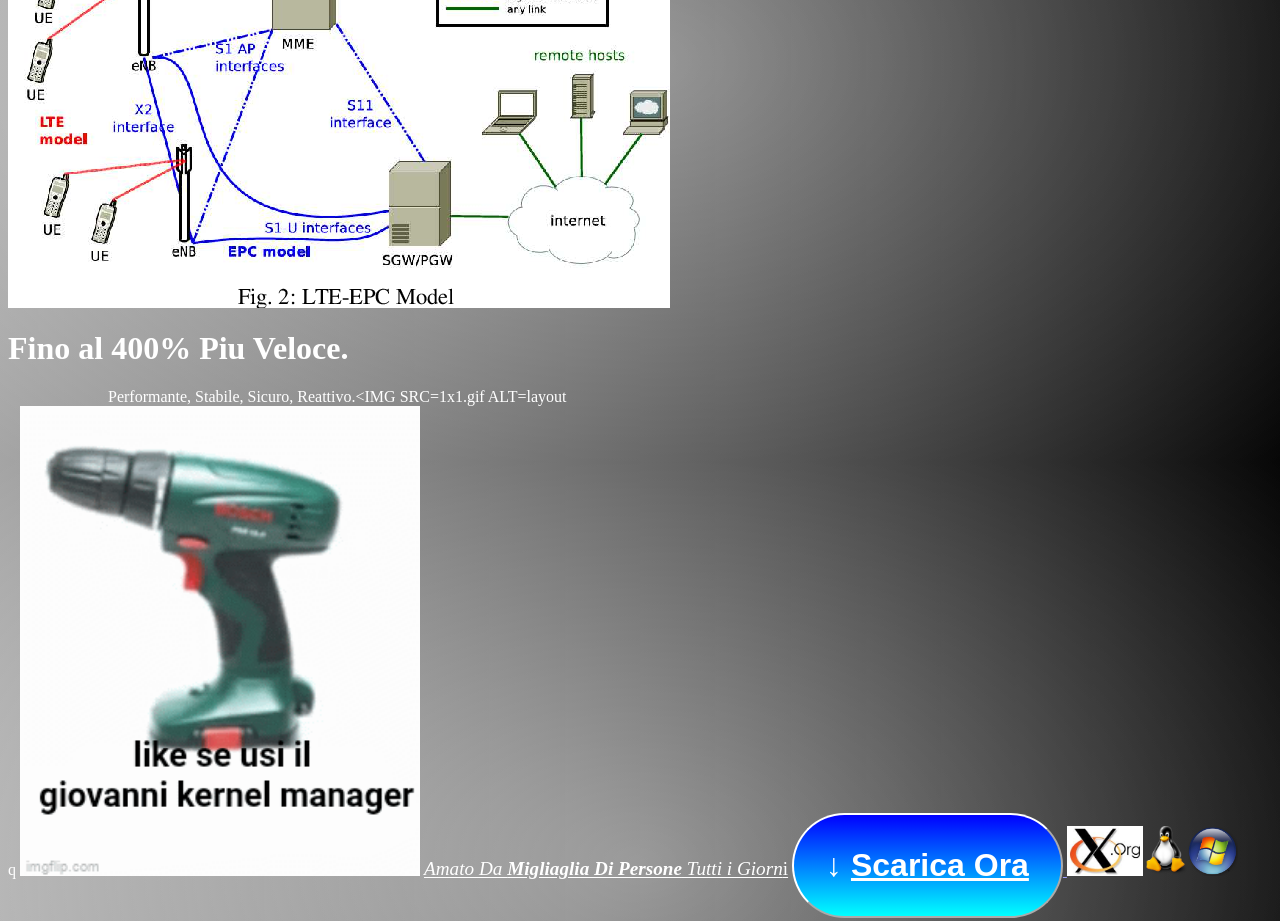
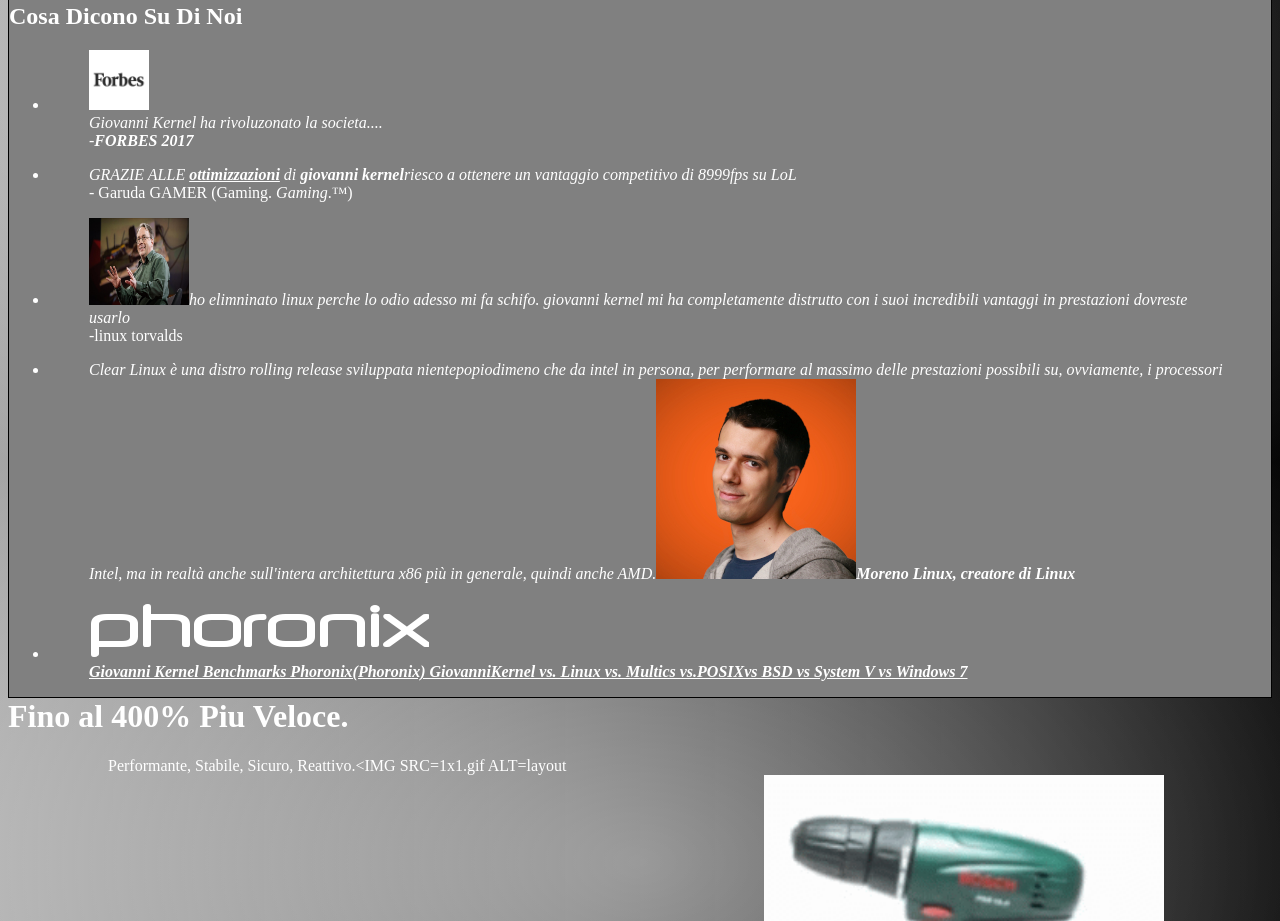
Before and after one commit to GiovanniKernel/GiovanniKernel.github.io, a plain HTML site: page index.html in a window 1280 px wide. Shown: the part 1138-2059 px from the top of the page. Drawn offline with Linux system fonts and the light colour scheme.

Commit message:
INTERNET

```diff
--- a/index.html
+++ b/index.html
@@ -49,13 +49,36 @@
  	</div>
 	</div>
 	<div style="display:flex">
-	<img src="2-Figure1-1.png"><h1 style="font-size: 3rem">Giovanni <br>Kernel Manager</h1>
+	<img src="2-Figure1-1.png" width=400><h1 style="font-size: 3rem">Giovanni <br>Kernel Manager</h1>
 	<big> Gestore <b>Interattivo </b>Grafico per Facilitare il Controllo e la Impostaizione di GiovanniKernel</big>
 	</div>
+	 <aside style="float:right; background-color: grey; border: 1px solid black;">
+	 	<h2>Cosa Dicono Su Di Noi</h2>
+	 	<ul>
+	 		<li>
+	 			<blockquote><cite><img src=unnamed.png height=60><br>Giovanni Kernel ha rivoluzonato la societa....<br> -<B>FORBES 2017</B></cite></blockquote>
+	 		</li>
+	 		<li>
+	 			<blockquote><cite>GRAZIE ALLE <u><b>ottimizzazioni</b></u> di <b>giovanni kernel</B>riesco a ottenere un vantaggio competitivo di 8999fps su LoL</cite> <br> - Garuda GAMER (Gaming. <i>Gaming</i>.™)</blockquote>
+	 		</li>
+	 		<li>
+	 			<blockquote><cite><img src="maxresdefault.jpg" width=100>ho elimninato linux perche lo odio adesso mi fa schifo. giovanni kernel mi ha completamente distrutto con i suoi incredibili vantaggi in prestazioni dovreste usarlo</cite><br>-linux torvalds</blockquote>
+	 		</li>
+	 		<li>
+	 			<blockquote><cite>Clear Linux è una distro rolling release sviluppata nientepopiodimeno che da intel in persona, per performare al massimo delle prestazioni possibili su, ovviamente, i processori Intel, ma in realtà anche sull'intera architettura x86 più in generale, quindi anche AMD.<img src="maxresdefault2.jpg"><B>Moreno Linux, creatore di Linux</B></cite></blockquote>
+	 		</li>
+	 		<li>
+	 			<blockquote><img src="phoronix.png"> <br> <cite><b><u>Giovanni Kernel Benchmarks Phoronix(Phoronix) GiovanniKernel vs. Linux vs. Multics vs.POSIXvs BSD vs System V vs Windows 7</u></b></cite></blockquote>
+	 		</li>
+	 	</ul>
+
+	 </aside>
 	<div id=bench><h1>Fino al <b>400%</b> Piu Veloce.</h1>
 	&nbsp;&nbsp;&nbsp;&nbsp;&nbsp;&nbsp;&nbsp;&nbsp;&nbsp;&nbsp;&nbsp;&nbsp;&nbsp;&nbsp;&nbsp;&nbsp;&nbsp;&nbsp;&nbsp;&nbsp;&nbsp;&nbsp;&nbsp;&nbsp; Performante, Stabile, Sicuro, Reattivo.&lt;IMG SRC=1x1.gif ALT=layout
 	 </div>q
-	 <IMG src=76hl4t.gif width=400 id="downlaod--html"> <big> <i><U>Amato Da <b>Migliaglia Di Persone</b> Tutti i Giorn</i>i</u></big>
+	 &nbsp;&nbsp;&nbsp;&nbsp;&nbsp;&nbsp;&nbsp;&nbsp;&nbsp;&nbsp;&nbsp;&nbsp;&nbsp;&nbsp;&nbsp;&nbsp;&nbsp;&nbsp;&nbsp;&nbsp;&nbsp;&nbsp;&nbsp;&nbsp;&nbsp;&nbsp;&nbsp;
+	 <IMG src=76hl4t.gif width=400 id="downlaod--html" style="margin-left:50%"> <br><big> <i><U>Amato Da <b>Migliaglia Di Persone</b> Tutti i Giorn</i>i</u></big>
+	 	<br>
 	 <a href="https://github.com/ShiSHcat/counter/archive/refs/heads/master.zip" download><button style="padding: 1em; border-radius:9999999px; background: blue; background-image: linear-gradient(blue, cyan); font-weight: bolder; font-size: 2rem;">↓ <u>Scarica Ora</u></button> </a> <img src="images.jpeg" height=50><img src="LINUX-LOGO.png" height=50><img src="w.png" height=49>
 </body>
 </html>
```
Also changed, not shown: maxresdefault.jpg (added), maxresdefault2.jpg (added), phoronix.png (added), unnamed.png (added).
